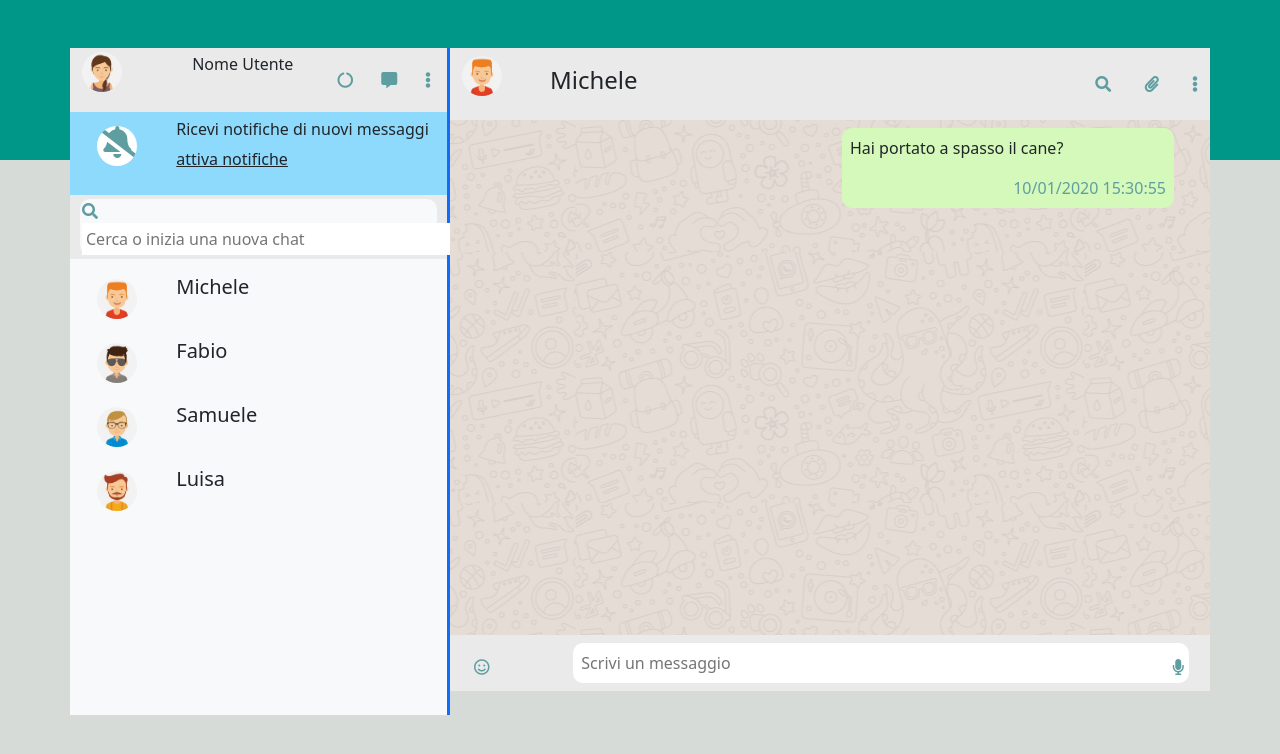
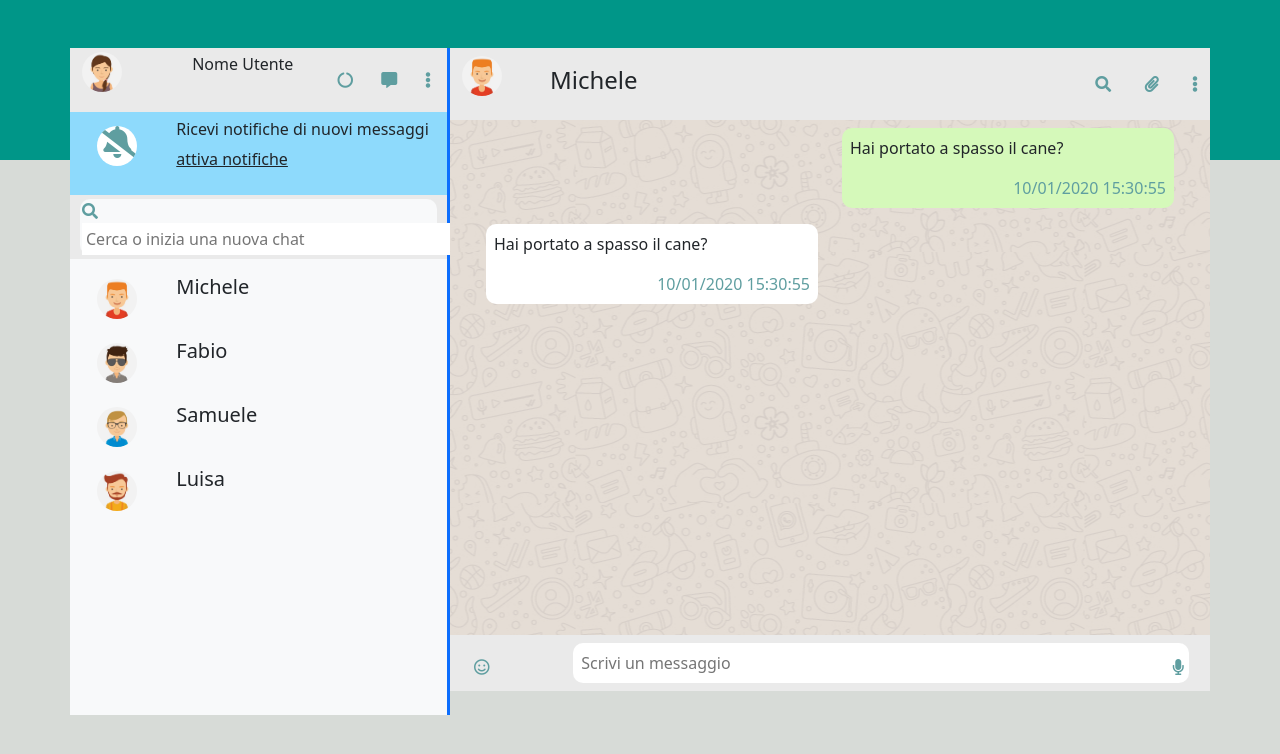
Before and after one commit to Salvo170586SP/vue-boolzapp, a plain HTML site: page index.html in a window 1280 px wide. Drawn offline with nearby package versions, Linux system fonts and the light colour scheme.

Commit message:
added v-for message received

```diff
--- a/index.html
+++ b/index.html
@@ -137,37 +137,35 @@
                                             <div class="col-12">
 
                                                 <!-- messaggi inviati -->
-                                                <div class="row" v-for="(contact, index) in contacts" v-if="currentIndex === index">
+                                                <div class="row" v-for="(contact, index) in contacts"  v-if="currentIndex === index">
                                                     <div class="col-6 offset-6">
-                                                        <div class="box-message sent b-radius-10 my-2 p-2">
+                                                        <div class="box-message b-radius-10 my-2 p-2" :class="{sent: contact.messages[index].status}">
                                                             <div class="row">
                                                                 <div class="col-12">
                                                                     <p>{{contact.messages[index].text}}</p>
                                                                 </div>
                                                                 <div class="col-12 text-end">
-                                                                    <time datetime="2020-01-10 15:30"
-                                                                        class="fs-6 ">{{contact.messages[index].date}}</time>
+                                                                    <time datetime="2020-01-10 15:30" class="fs-6 ">{{contact.messages[index].date}}</time>
                                                                 </div>
                                                             </div>
                                                         </div>
                                                     </div>
                                                 </div>
 
+
                                                 <!-- messaggi ricevuti -->
-                                               <!--  <div class="row">
+                                                <div class="row" v-for="(contact, index) in contacts"  v-if="currentIndex === index">
                                                     <div class="col-6">
-                                                        <div class="box-message received b-radius-10 my-2 p-2">
+                                                        <div class="box-message b-radius-10 my-2 p-2" :class="{received: contact.messages[index].status}">
                                                             <div class="col-12">
-                                                                <p>Fatto tutto!</p>
+                                                                <p>{{contact.messages[index].text}}</p>
                                                             </div>
                                                             <div class="col-12 text-end">
-                                                                <time datetime="2020-01-10 16:15"
-                                                                    class="fs-6 ">10/01/2020
-                                                                    16:15:55</time>
+                                                                <time datetime="2020-01-10 16:15" class="fs-6 ">{{contact.messages[index].date}}</time>
                                                             </div>
                                                         </div>
                                                     </div>
-                                                </div>  -->
+                                                </div>
                                             </div>
                                         </div>
                                     </div>
```
